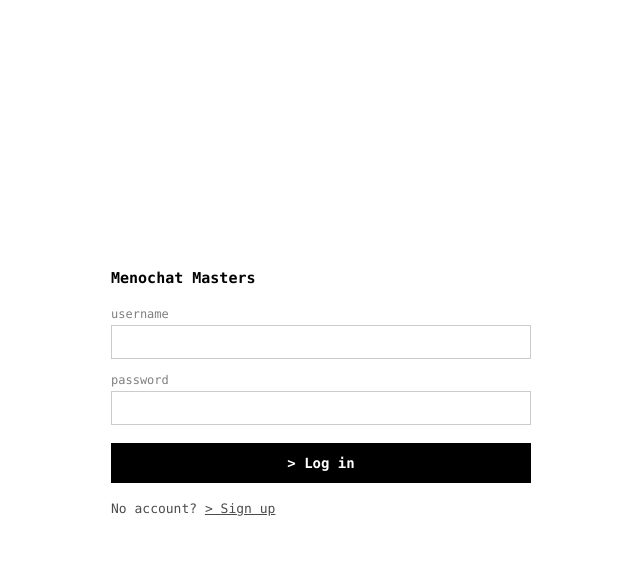
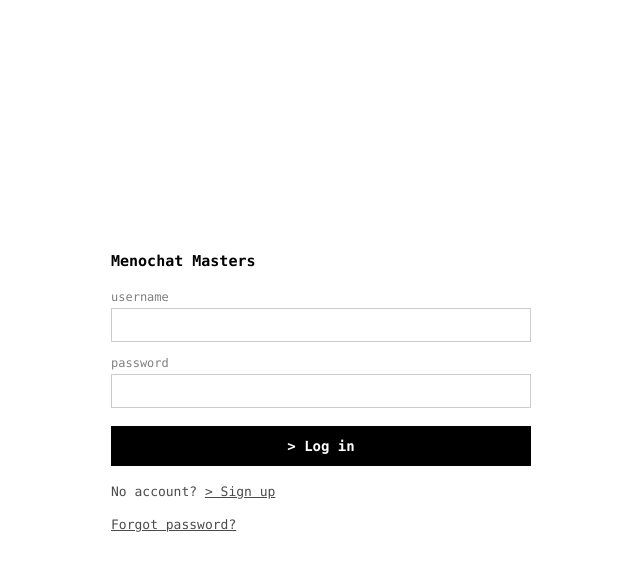
Before and after one commit to jtbird3/menoacct, a FastAPI app: page /login in a window 1280 px wide. Shown: the top 571 px of the page, without its empty margins (319-959 px from the left). Run offline with FastAPI, Linux system fonts and the light colour scheme.

Commit message:
Add password reset via email
New routes: GET/POST /forgot-password, GET/POST /reset-password/{token}.
Tokens expire in 1 hour, single-use. "Forgot password?" link on login page.
Requires SMTP_HOST, SMTP_PORT, SMTP_USER, SMTP_PASSWORD env vars on Railway.

Co-Authored-By: Claude Sonnet 4.6 <noreply@anthropic.com>

```diff
--- a/server.py
+++ b/server.py
@@ -2,7 +2,10 @@ import os
 import sqlite3
 import secrets
 import json
-from datetime import datetime
+import smtplib
+import ssl
+from datetime import datetime, timedelta
+from email.mime.text import MIMEText
 from pathlib import Path
 
 from fastapi import FastAPI, Request, Form, HTTPException
@@ -77,6 +80,13 @@ def init_db():
                 q2          TEXT,
                 q3          TEXT,
                 created_at  DATETIME DEFAULT CURRENT_TIMESTAMP
+            );
+            CREATE TABLE IF NOT EXISTS password_resets (
+                id         INTEGER PRIMARY KEY,
+                user_id    INTEGER NOT NULL REFERENCES users(id),
+                token      TEXT UNIQUE NOT NULL,
+                expires_at TEXT NOT NULL,
+                used       INTEGER NOT NULL DEFAULT 0
             );
         ''')
 
@@ -180,6 +190,26 @@ async def signup_post(
     request.session['user_id'] = user['id']
     return RedirectResponse('/welcome', status_code=303)
 
+# ── Email ─────────────────────────────────────────────────────────────────────
+
+def send_email(to: str, subject: str, body: str):
+    host = os.environ.get('SMTP_HOST', '')
+    port = int(os.environ.get('SMTP_PORT', 587))
+    user = os.environ.get('SMTP_USER', '')
+    pwd  = os.environ.get('SMTP_PASSWORD', '')
+    if not host or not user:
+        raise RuntimeError('SMTP not configured')
+    msg = MIMEText(body, 'plain')
+    msg['Subject'] = subject
+    msg['From']    = user
+    msg['To']      = to
+    ctx = ssl.create_default_context()
+    with smtplib.SMTP(host, port) as s:
+        s.ehlo()
+        s.starttls(context=ctx)
+        s.login(user, pwd)
+        s.sendmail(user, to, msg.as_string())
+
 # ── Login / Logout ─────────────────────────────────────────────────────────────
 
 @app.get('/login', response_class=HTMLResponse)
@@ -201,6 +231,59 @@ async def login_post(request: Request, username: str = Form(...), password: str
 async def logout(request: Request):
     request.session.clear()
     return RedirectResponse('/login', status_code=303)
+
+@app.get('/forgot-password', response_class=HTMLResponse)
+async def forgot_get():
+    return render('forgot_password.html', sent=False, error=None)
+
+@app.post('/forgot-password', response_class=HTMLResponse)
+async def forgot_post(email: str = Form(...)):
+    with db() as con:
+        user = con.execute('SELECT * FROM users WHERE email=?', (email.strip().lower(),)).fetchone()
+    if user:
+        token = secrets.token_urlsafe(32)
+        expires = (datetime.utcnow() + timedelta(hours=1)).isoformat()
+        with db() as con:
+            con.execute('DELETE FROM password_resets WHERE user_id=?', (user['id'],))
+            con.execute('INSERT INTO password_resets (user_id, token, expires_at) VALUES (?,?,?)',
+                        (user['id'], token, expires))
+        link = f"{BASE_URL}/reset-password/{token}"
+        try:
+            send_email(
+                user['email'],
+                'Reset your Menochat password',
+                f"Click this link to reset your password (expires in 1 hour):\n\n{link}\n\nIf you didn't request this, ignore it."
+            )
+        except Exception:
+            pass  # fail silently — don't reveal whether email exists
+    return render('forgot_password.html', sent=True, error=None)
+
+@app.get('/reset-password/{token}', response_class=HTMLResponse)
+async def reset_get(token: str):
+    with db() as con:
+        row = con.execute(
+            'SELECT * FROM password_resets WHERE token=? AND used=0', (token,)
+        ).fetchone()
+    if not row or row['expires_at'] < datetime.utcnow().isoformat():
+        return render('reset_password.html', token=token, expired=True, error=None)
+    return render('reset_password.html', token=token, expired=False, error=None)
+
+@app.post('/reset-password/{token}', response_class=HTMLResponse)
+async def reset_post(token: str, password: str = Form(...), confirm: str = Form(...)):
+    with db() as con:
+        row = con.execute(
+            'SELECT * FROM password_resets WHERE token=? AND used=0', (token,)
+        ).fetchone()
+    if not row or row['expires_at'] < datetime.utcnow().isoformat():
+        return render('reset_password.html', token=token, expired=True, error=None)
+    if len(password) < 8:
+        return render('reset_password.html', token=token, expired=False, error='Password must be at least 8 characters.')
+    if password != confirm:
+        return render('reset_password.html', token=token, expired=False, error='Passwords do not match.')
+    with db() as con:
+        con.execute('UPDATE users SET password_hash=? WHERE id=?', (hash_password(password), row['user_id']))
+        con.execute('UPDATE password_resets SET used=1 WHERE id=?', (row['id'],))
+    return RedirectResponse('/login?reset=1', status_code=303)
 
 # ── App pages ──────────────────────────────────────────────────────────────────
 
--- a/templates/login.html
+++ b/templates/login.html
@@ -17,4 +17,5 @@
   <button class="btn" type="submit">&gt; Log in</button>
 </form>
 <p style="margin-top:16px;font-size:13px;">No account? <a href="/signup">&gt; Sign up</a></p>
+<p style="margin-top:8px;font-size:13px;"><a href="/forgot-password">Forgot password?</a></p>
 {% endblock %}
```
Also changed, not shown: templates/forgot_password.html (added, +21 -0 lines), templates/reset_password.html (added, +23 -0 lines).
